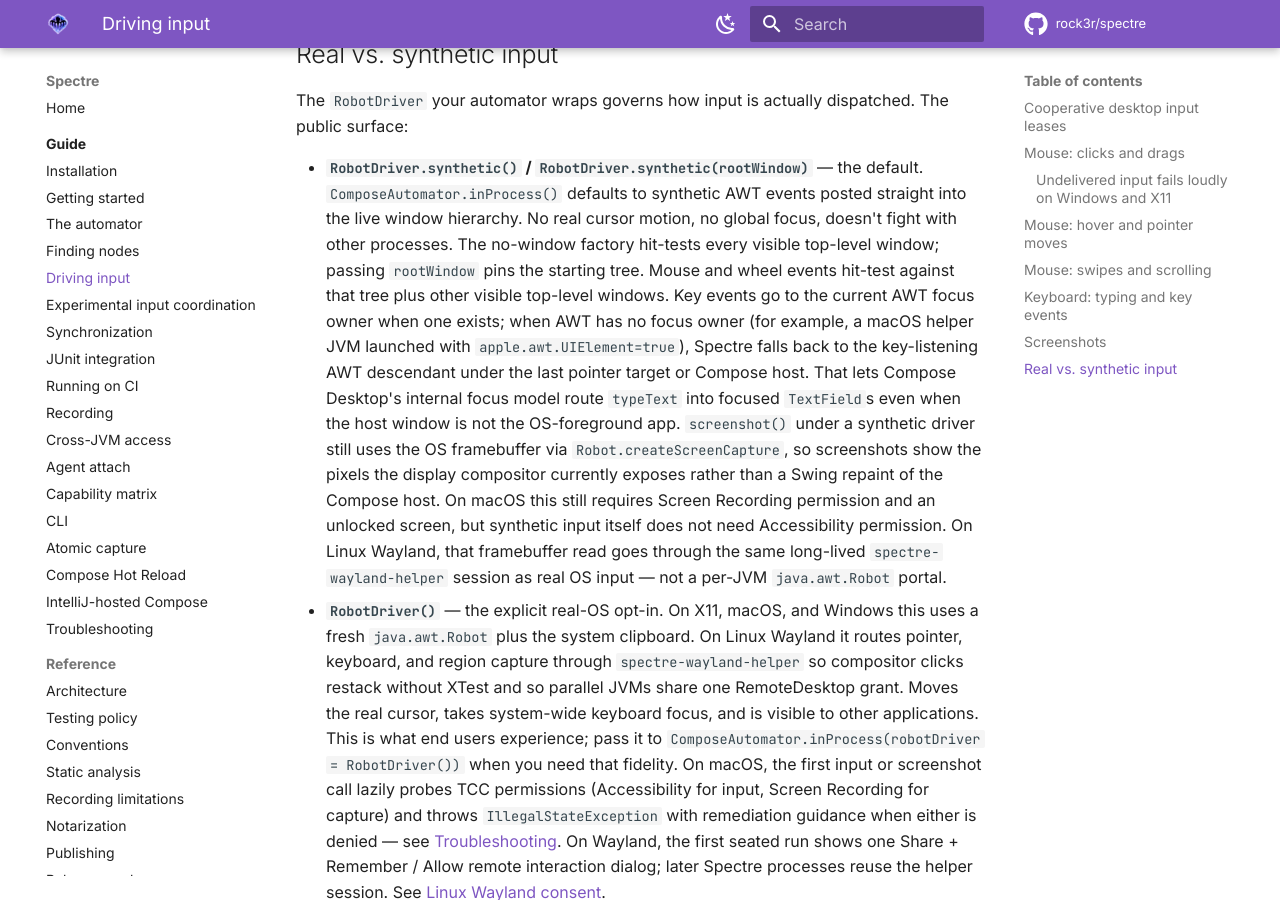
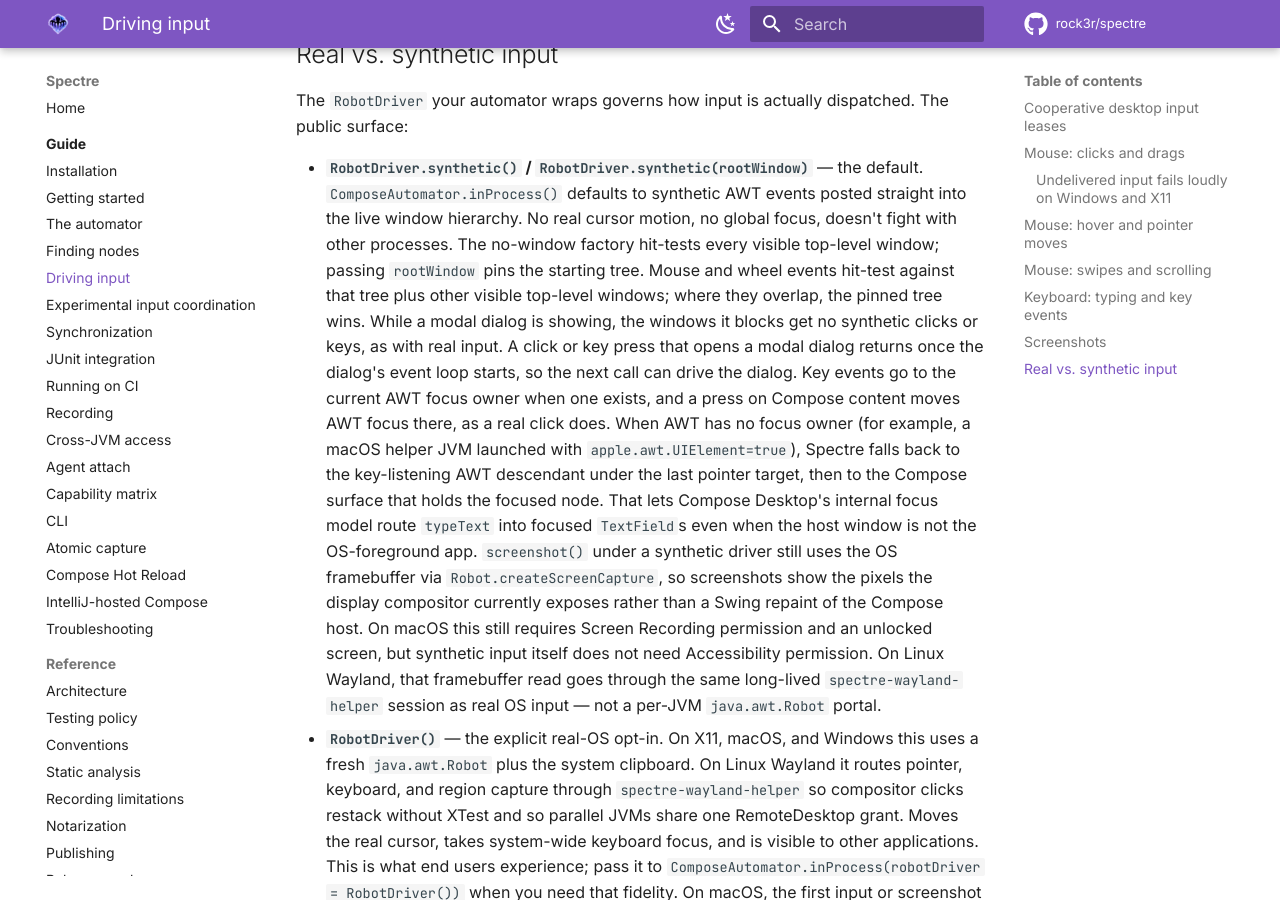
Before and after one commit to rock3r/spectre, an MkDocs documentation site: the page built from docs/guide/interactions.md, in a window 1280 px wide and 900 px high, scrolled down 6544 px. Built offline with MkDocs 1.6.1 and Material for MkDocs 9.7.7, drawn with Linux system fonts in a browser that asks for light colours; comment, search, counter and statistics services are not loaded.

Commit message:
Describe synthetic input modal and focus behaviour in the interactions guide
Co-Authored-By: Claude Opus 5.5 <noreply@anthropic.com>

```diff
--- a/docs/guide/interactions.md
+++ b/docs/guide/interactions.md
@@ -301,12 +301,17 @@ public surface:
   the live window hierarchy. No real cursor motion, no global focus, doesn't fight
   with other processes. The no-window factory hit-tests every visible top-level window;
   passing `rootWindow` pins the starting tree. Mouse and wheel events hit-test against
-  that tree plus other visible top-level windows. Key events go to the current AWT focus
-  owner when one exists; when AWT has no focus owner (for example, a macOS helper JVM
-  launched with `apple.awt.UIElement=true`), Spectre falls back to the key-listening AWT
-  descendant under the last pointer target or Compose host. That lets Compose Desktop's
-  internal focus model route `typeText` into focused `TextField`s even when the host
-  window is not the OS-foreground app.
+  that tree plus other visible top-level windows; where they overlap, the pinned tree
+  wins. While a modal dialog is showing, the windows it blocks get no synthetic clicks
+  or keys, as with real input. A click or key press that opens a modal dialog returns
+  once the dialog's event loop starts, so the next call can drive the dialog. Key events
+  go to the current AWT focus owner when one exists, and a press on Compose content moves
+  AWT focus there, as a real click does. When AWT has no focus owner (for example, a
+  macOS helper JVM launched with `apple.awt.UIElement=true`), Spectre falls back to the
+  key-listening AWT descendant under the last pointer target, then to the Compose surface
+  that holds the focused node. That lets Compose Desktop's internal focus model route
+  `typeText` into focused `TextField`s even when the host window is not the OS-foreground
+  app.
   `screenshot()` under a synthetic driver still uses the OS framebuffer via
   `Robot.createScreenCapture`, so screenshots show the pixels the display compositor
   currently exposes rather than a Swing repaint of the Compose host. On macOS this
```
